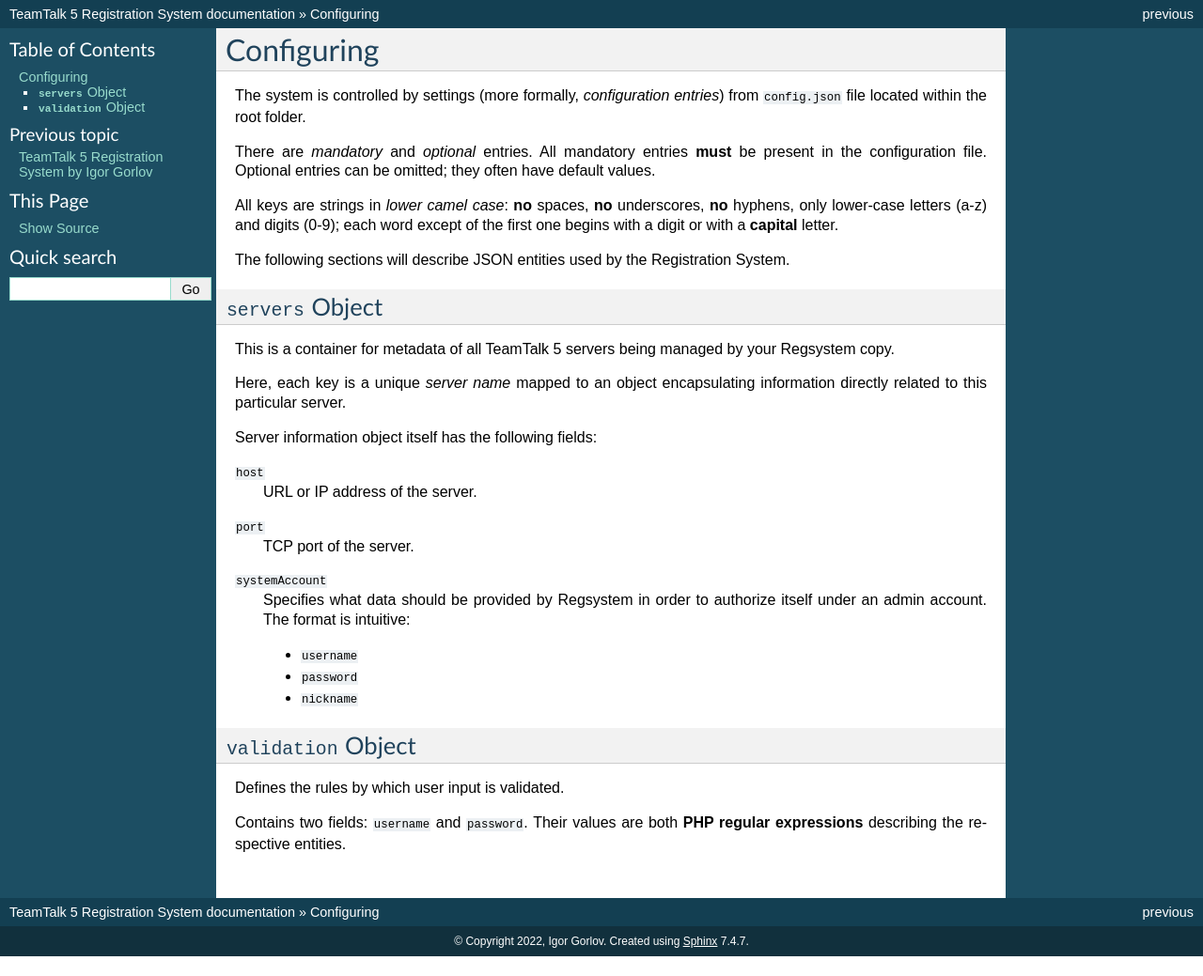
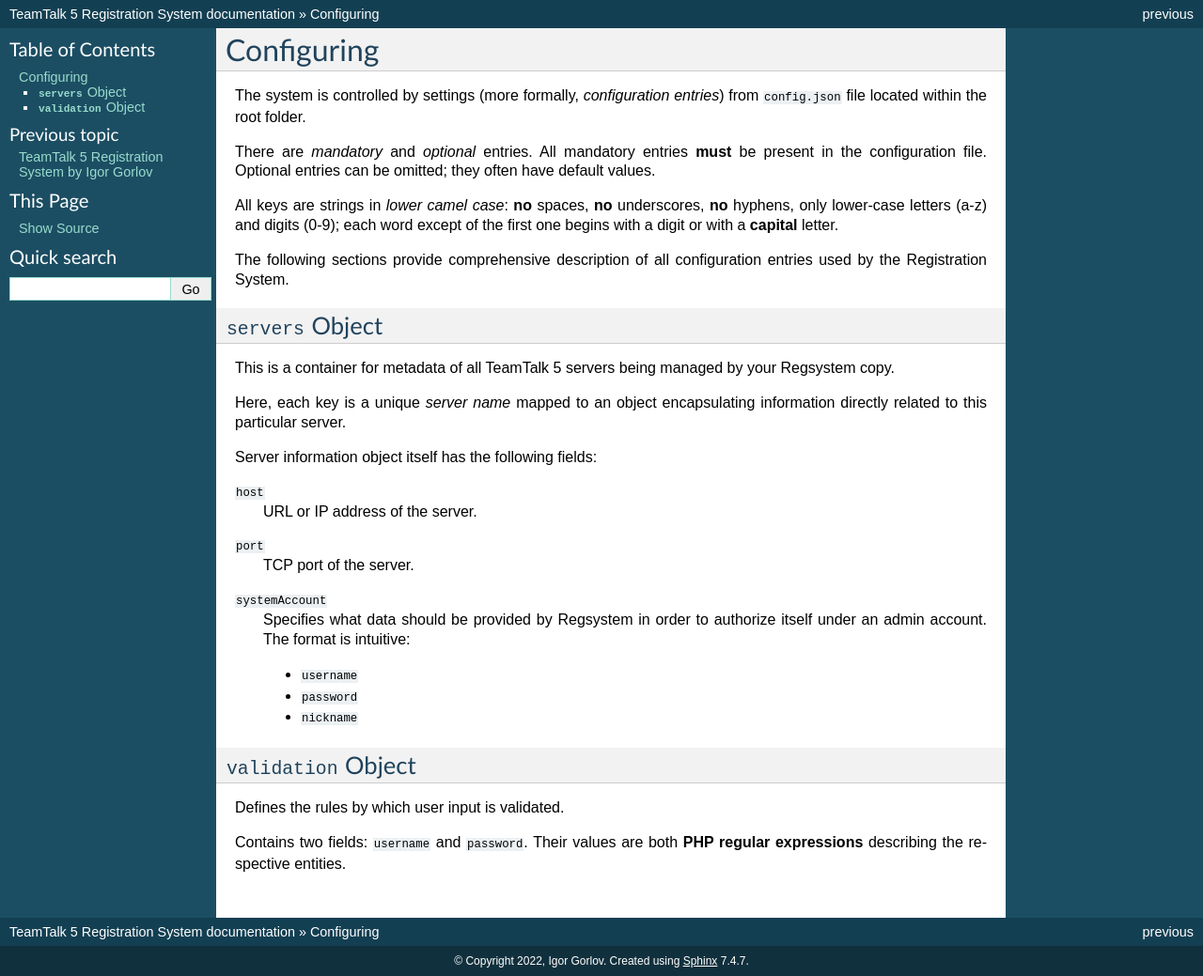
Before and after one commit to igor-gorlov/teamtalk-regsystem, a Sphinx documentation site: the page built from docs/configuring.rst, in a window 1280 px wide. Shown: the whole page at 94% size. Built offline with Sphinx 7.4.7, drawn with Linux system fonts in a browser that asks for light colours; before the commit the page ends 1018 px from its top, so only the background shows below that.

Commit message:
Improve speech style in the end of introduction to configuration guide

```diff
--- a/docs/configuring.rst
+++ b/docs/configuring.rst
@@ -12,7 +12,7 @@
 **no** spaces, **no** underscores, **no** hyphens, only lower-case letters (a-z) and digits (0-9);
 each word except of the first one begins with a digit or with a **capital** letter.
 
-The following sections will describe JSON entities used by the Registration System.
+The following sections provide comprehensive description of all configuration entries used by the Registration System.
 
 ``servers`` Object
 ------------------
```
